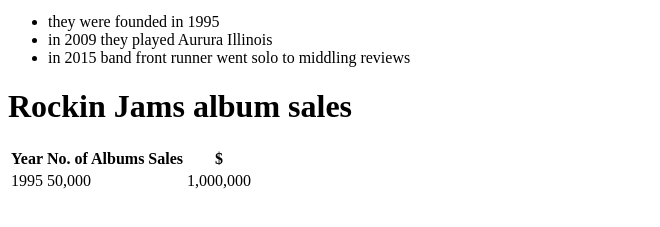
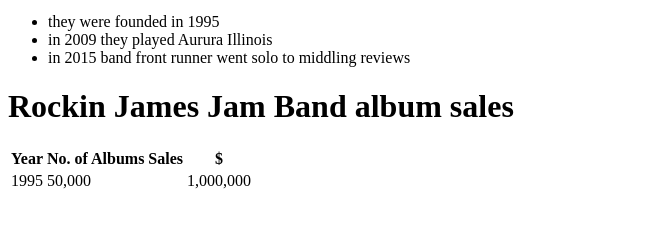
Before and after one commit to Novobura/IBM-Full-Stack-Software-Developer-Professional-Certificate, a plain HTML site: page rockin_page/mywebpage.html in a window 1280 px wide. Shown: the part 421-648 px from the top of the page, without its empty margins (0-660 px from the left). Drawn offline with Linux system fonts and the light colour scheme.

Commit message:
Update mywebpage.html

```diff
--- a/rockin_page/mywebpage.html
+++ b/rockin_page/mywebpage.html
@@ -13,7 +13,7 @@
         <li>in 2009 they played Aurura Illinois</li>
         <li>in 2015 band front runner went solo to middling reviews</li>
     </ul>
-   <h1> Rockin Jams album sales</h1>
+   <h1> Rockin James Jam Band album sales</h1>
    <table>
         <tr>
             <th>Year</th>
```
